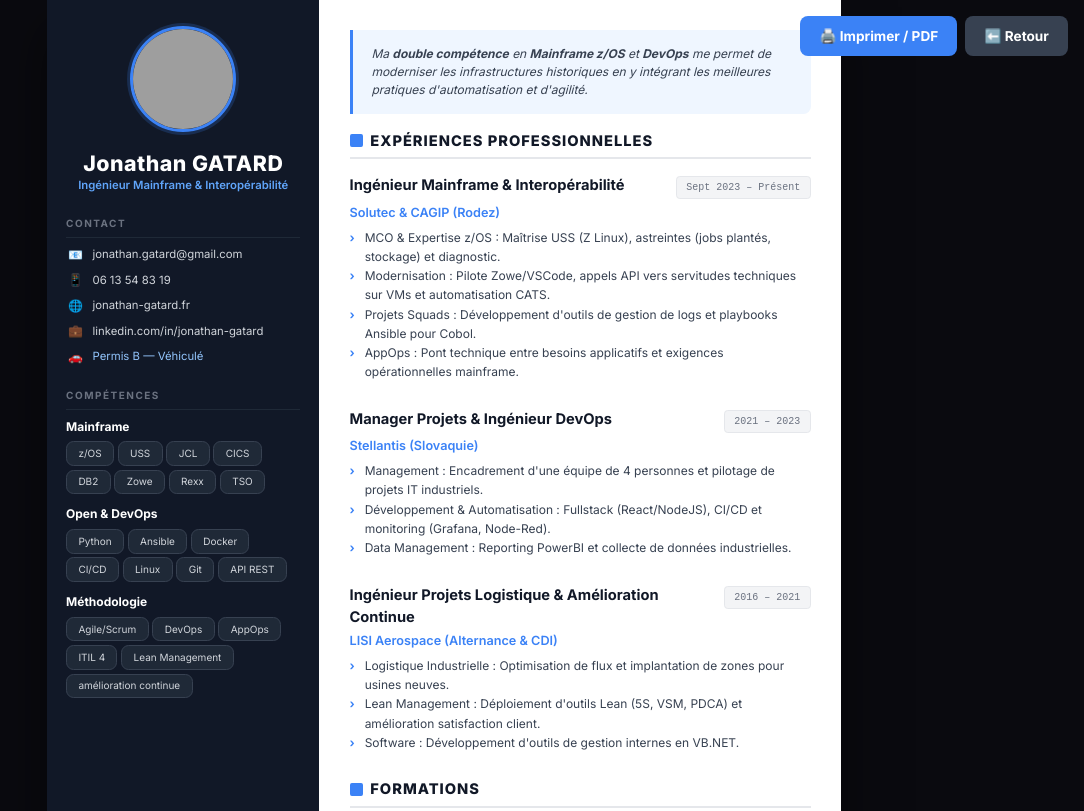
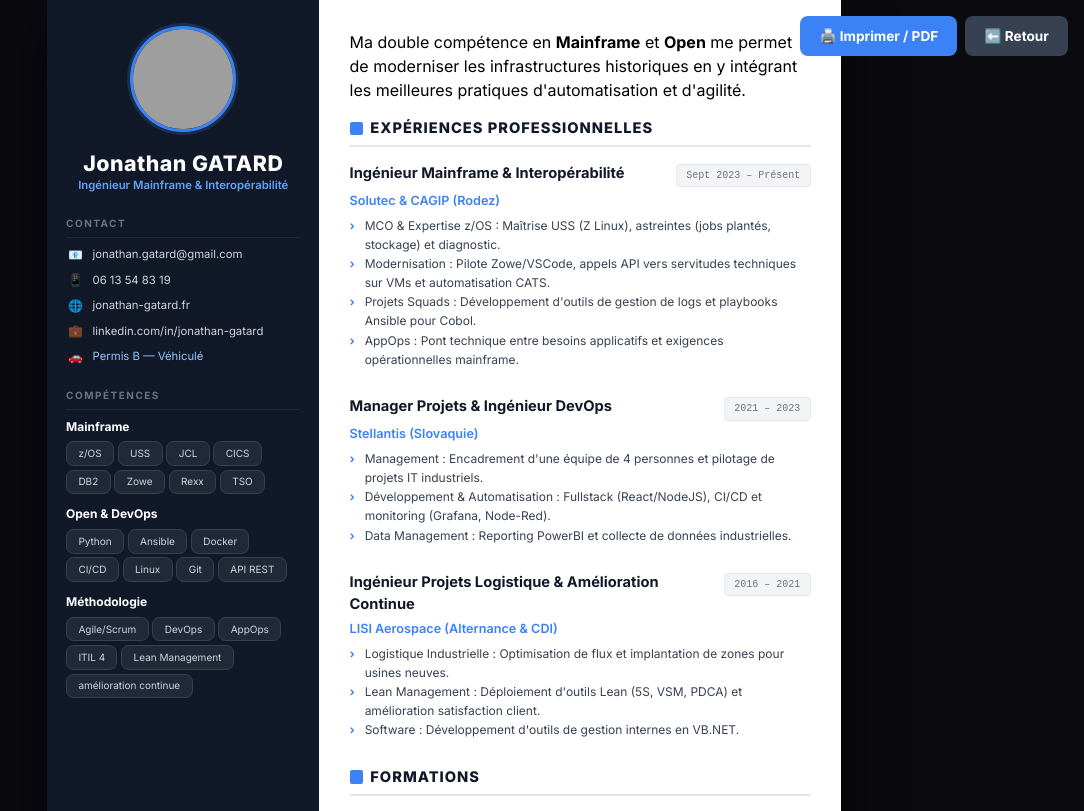
Before and after one commit to jonathan-gatard/cv, an Astro site: page /cv-print in a window 1280 px wide. Shown: the top 811 px of the page, without its empty margins (196-1280 px from the left). Built offline with nearby package versions, Linux system fonts and the light colour scheme; Astro itself is replaced by a stand-in of ours; grey boxes are pictures that could not be loaded.

Commit message:
fix: replace 'Mainframe z/OS' with 'Mainframe' and 'DevOps' with 'Open' in professional summary

```diff
--- a/src/components/Experience.astro
+++ b/src/components/Experience.astro
@@ -196,7 +196,7 @@ const cardItems = [
       <section class="mb-16 bg-blue-600/10 border border-blue-500/20 p-8 rounded-2xl shadow-2xl backdrop-blur-sm">
         <h1 class="text-4xl font-extrabold text-white mb-4 tracking-tight">Ingénieur Mainframe & Interopérabilité</h1>
         <p class="text-xl text-gray-300 leading-relaxed italic">
-          "Ma double compétence en <strong>Mainframe z/OS</strong> et <strong>DevOps</strong> me permet de moderniser les infrastructures historiques en y intégrant les meilleures pratiques d'automatisation et d'agilité."
+          "Ma double compétence en <strong>Mainframe</strong> et <strong>Open</strong> me permet de moderniser les infrastructures historiques en y intégrant les meilleures pratiques d'automatisation et d'agilité."
         </p>
       </section>
 
--- a/src/pages/cv-print.astro
+++ b/src/pages/cv-print.astro
@@ -459,9 +459,9 @@ const { personalInfo, skills, languages, experiences, education, interests } = c
         <div class="main">
 
             <!-- Summary -->
-            <div class="summary-box">
-                Ma <strong>double compétence</strong> en <strong>Mainframe z/OS</strong> et <strong>DevOps</strong> me permet de moderniser les infrastructures historiques en y intégrant les meilleures pratiques d'automatisation et d'agilité.
-            </div>
+            <p class="summary">
+                Ma double compétence en <strong>Mainframe</strong> et <strong>Open</strong> me permet de moderniser les infrastructures historiques en y intégrant les meilleures pratiques d'automatisation et d'agilité.
+            </p>
 
             <!-- Expériences -->
             <div>
```
